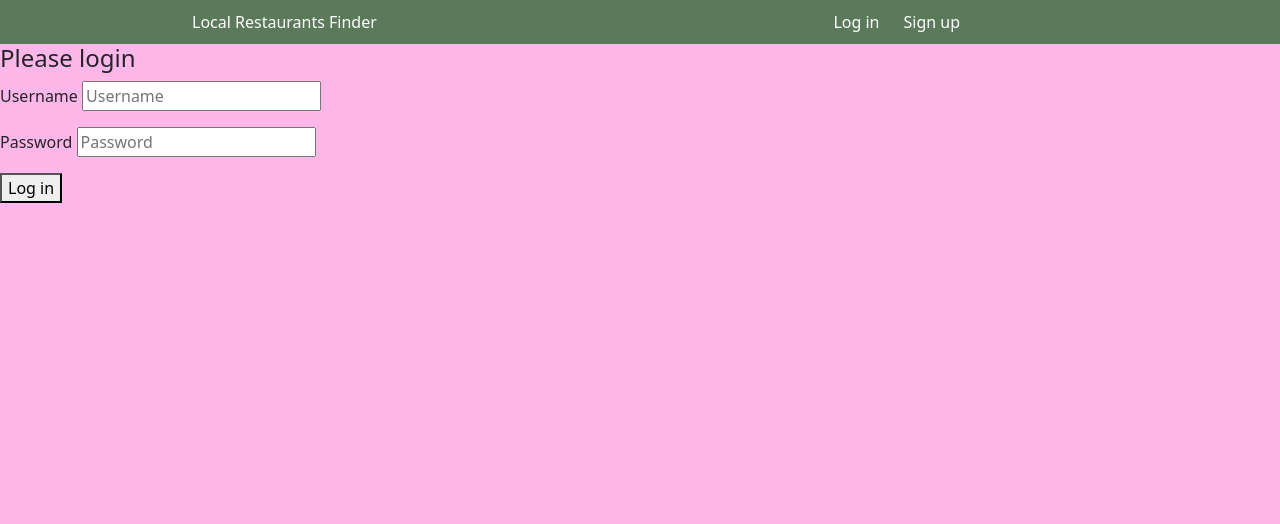
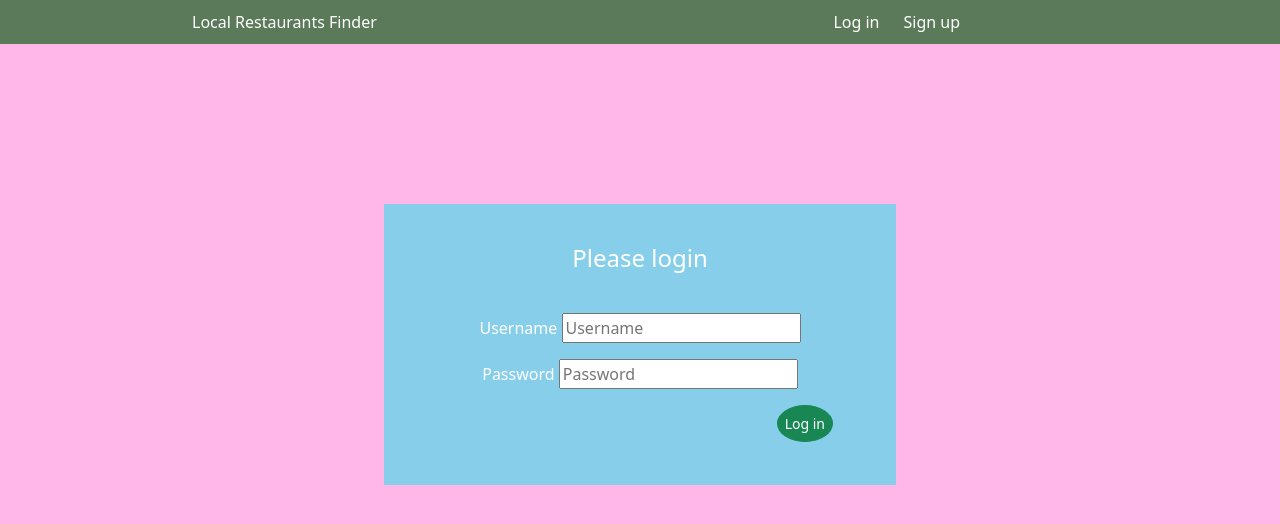
Before and after one commit to nniroula/Food_Service_Finder, a Flask app: page /login in a window 1280 px wide. Shown: the top 524 px of the page. Run offline with Flask 2, Linux system fonts and the light colour scheme; some libraries are stand-ins or nearby versions.

Commit message:
add some styling to the display forms

```diff
--- a/static/css/styles.css
+++ b/static/css/styles.css
@@ -45,10 +45,13 @@ h3{
 }
 img {
     display: inline-block;
+    /* margin-bottom: 2px; */
     margin-bottom: 2px;
     margin-right: 5px;
-    width: 20px;
-    border-radius: 2px;
+    /* width: 20px; */
+    width: 25px;
+    /* border-radius: 2px; */
+    border-radius: 5px;
 }
 .search-form{
     padding-top: 3em;
@@ -77,7 +80,8 @@ img {
 
 
   /* Sign up form */
-  .sign-up-form{
+  /* .sign-up-form{ */
+.display-container{
     text-align: center;
     color:white;
      padding-bottom: 10vh;
@@ -86,8 +90,12 @@ img {
     margin-bottom: 20vh;
     margin-left: 30vw;
     margin-right: 30vw;
-  }
-  #sign-up-title{
+}
+  /* #sign-up-title{
+    padding-top: 2.5rem;
+    padding-bottom: 2rem;
+  } */
+  .page-heading{
     padding-top: 2.5rem;
     padding-bottom: 2rem;
   }
@@ -100,9 +108,20 @@ img {
     padding-top: -1.5em;
 }
 #sign-up-button{
+/* .submit-button{ */
+/* .btn{ */
+/* .btn btn-sm { */
     float: right;
     margin-right: 4.5em;
     border-radius: 50%;
     padding:7px;
     /* border-radius: 40%; */
 }
+
+/* login page */
+#log-in-button{
+    float: right;
+    margin-right: 4.5em;
+    border-radius: 50%;
+    padding:7px;
+}
--- a/templates/users/login_form.html
+++ b/templates/users/login_form.html
@@ -3,10 +3,13 @@
 
 {% block content %}
 
-    <h4>Please login</h4>
+<div class="display-container">
+
+    <h4 class="page-heading">Please login</h4>
 
     {% for msg in get_flashed_messages() %}
-        <p>{{msg}}</p>
+        <!-- <p>{{msg}}</p> -->
+        <p class="sign-up-error">{{msg}}</p>
     {% endfor %}
 
     <form method="POST">
@@ -17,7 +20,10 @@
                 {{ field(placeholder=field.label.text) }}
             </p>
         {% endfor %}
-        <button>Log in</button>
+        <!-- <button id="log-in-button">Log in</button> -->
+        <button id="log-in-button" class="btn btn-sm {{'btn-success'}}"> Log in</button>
     </form>
 
+    </div>
+
 {% endblock %}
```
Also changed, not shown: templates/users/signup_form.html (+6 -2 lines).
